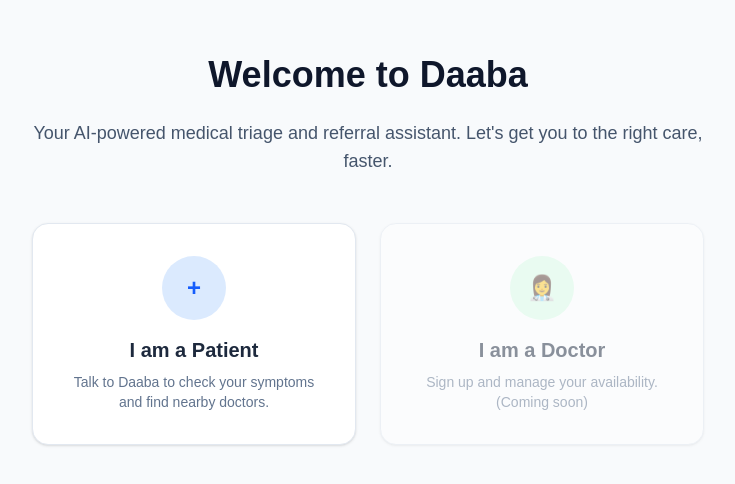
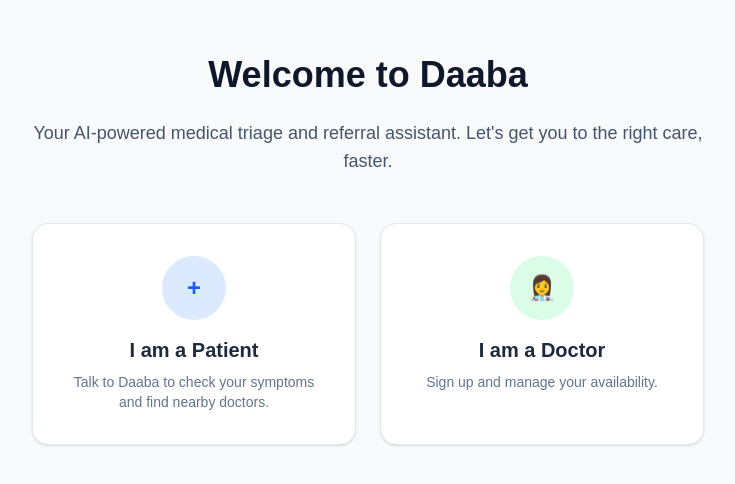
Before and after one commit to Temitope15/dabaa-v2, a Next.js app in the folder frontend/: page / in a window 1280 px wide. Shown: the part 150-634 px from the top of the page, without its empty margins (272-1007 px from the left). Built offline with nearby package versions, Linux system fonts and the light colour scheme.

Commit message:
Enable Doctor signup link on landing page

```diff
--- a/frontend/src/app/page.tsx
+++ b/frontend/src/app/page.tsx
@@ -23,13 +23,16 @@ export default function Home() {
             <p className="text-slate-500 text-sm">Talk to Daaba to check your symptoms and find nearby doctors.</p>
           </Link>
 
-          <div className="flex flex-col items-center p-8 bg-white border border-slate-200 rounded-2xl shadow-sm opacity-50 cursor-not-allowed">
+          <Link
+            href="/signup"
+            className="flex flex-col items-center p-8 bg-white border border-slate-200 rounded-2xl shadow-sm hover:shadow-md transition-shadow"
+          >
             <div className="w-16 h-16 bg-green-100 text-green-600 rounded-full flex items-center justify-center mb-4 text-2xl font-bold">
               👩‍⚕️
             </div>
             <h2 className="text-xl font-semibold text-slate-800 mb-2">I am a Doctor</h2>
-            <p className="text-slate-500 text-sm">Sign up and manage your availability. (Coming soon)</p>
-          </div>
+            <p className="text-slate-500 text-sm">Sign up and manage your availability.</p>
+          </Link>
         </div>
       </main>
     </div>
```
